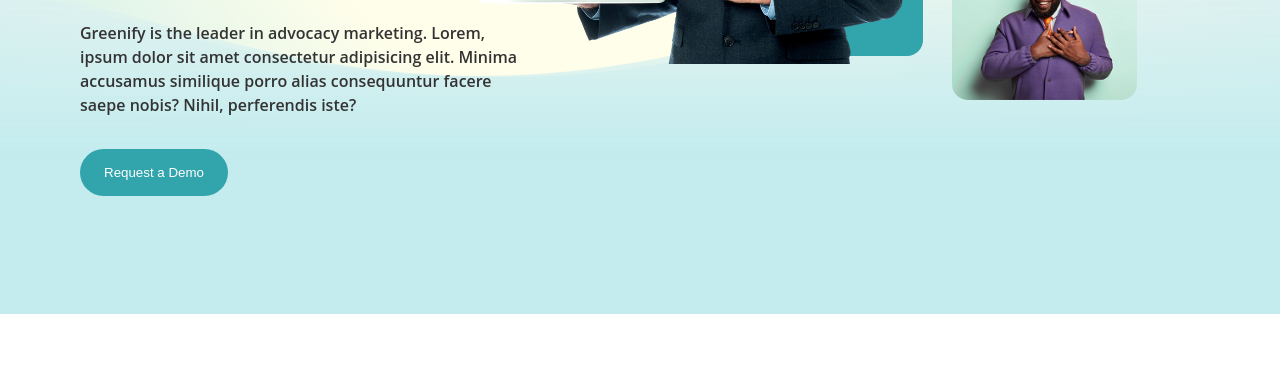
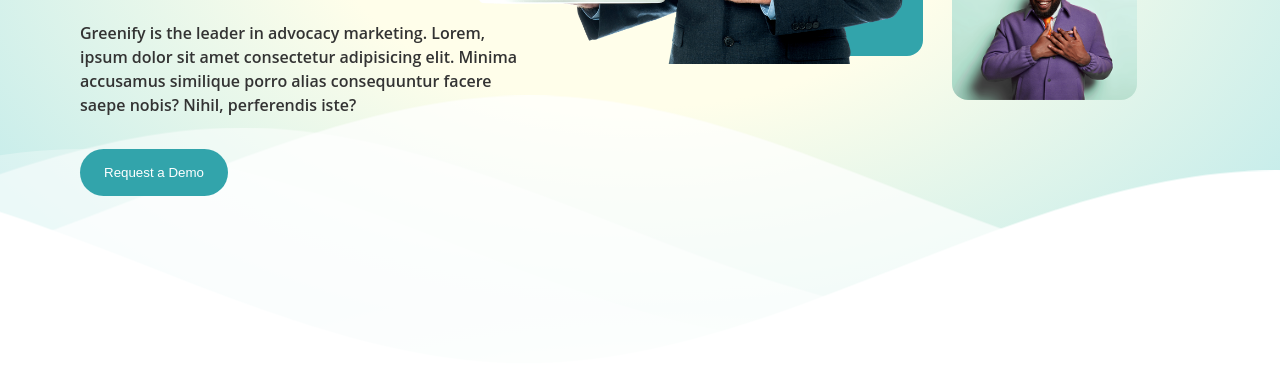
Before and after one commit to Mini-Sylar/Greenify-Landing-Page, a plain HTML site: page index.html in a window 1280 px wide. Shown: the part 486-860 px from the top of the page. Before the commit the page ends 800 px from the top, so only its background shows below. Drawn offline with Linux system fonts and the light colour scheme.

Commit message:
fix everything

```diff
--- a/index.html
+++ b/index.html
@@ -70,9 +70,47 @@
     <main class="main-body">
       <section class="hero-section">
         <!--  -->
-        <div class="ocean">
+        <!-- <div class="ocean">
           <div class="wave"></div>
           <div class="wave"></div>
+        </div> -->
+        <div>
+          <svg
+            class="waves"
+            xmlns="http://www.w3.org/2000/svg"
+            xmlns:xlink="http://www.w3.org/1999/xlink"
+            viewBox="0 24 150 28"
+            preserveAspectRatio="none"
+            shape-rendering="auto"
+          >
+            <defs>
+              <path
+                id="gentle-wave"
+                d="M-160 44c30 0 58-18 88-18s 58 18 88 18 58-18 88-18 58 18 88 18 v44h-352z"
+              />
+            </defs>
+            <g class="parallax">
+              <use
+                xlink:href="#gentle-wave"
+                x="48"
+                y="0"
+                fill="rgba(255,255,255,0.7"
+              />
+              <use
+                xlink:href="#gentle-wave"
+                x="48"
+                y="3"
+                fill="rgba(255,255,255,0.5)"
+              />
+              <use
+                xlink:href="#gentle-wave"
+                x="48"
+                y="5"
+                fill="rgba(255,255,255,0.3)"
+              />
+              <use xlink:href="#gentle-wave" x="48" y="7" fill="#fff" />
+            </g>
+          </svg>
         </div>
         <div class="hero-container">
           <div class="left-side">
--- a/style.css
+++ b/style.css
@@ -110,6 +110,7 @@ main {
   top: -20%;
   right: 0;
   opacity: 1;
+
   /* height: 100rem; */
 }
 .hero-container {
@@ -254,30 +255,66 @@ img {
 .ocean {
   height: 20%;
   width: 100%;
-  position: fixed;
+  position: absolute;
   bottom: 0;
   left: 0;
   background: #c4ecee;
   z-index: -1;
   opacity: 1;
 }
-
-.wave {
-  background: url(./images/wave.svg) repeat-x;
+.waves {
   position: absolute;
-  top: -198px;
-  width: 1200vw;
-  height: 198px;
-  animation: wave 7s cubic-bezier(0.36, 0.45, 0.63, 0.53) infinite;
-  transform: translate3d(0, 0, 0);
-  overflow: hidden;
+  width: 100%;
+  height: 100vh;
+  top: 70%;
+  margin-bottom: -7px;
+  /*Fix for safari gap*/
+  min-height: 300px;
+  max-height: 150px;
+  z-index: -1;
 }
 
-.wave:nth-of-type(2) {
-  top: -175px;
-  animation: wave 7s cubic-bezier(0.36, 0.45, 0.63, 0.53) -0.125s infinite,
-    swell 7s ease -1.25s infinite;
-  opacity: 1;
+.content {
+  position: relative;
+  height: 20vh;
+  text-align: center;
+  background-color: white;
+}
+
+/* Animation */
+
+.parallax > use {
+  animation: move-forever 25s cubic-bezier(0.55, 0.5, 0.45, 0.5) infinite;
+}
+
+.parallax > use:nth-child(1) {
+  animation-delay: -2s;
+  animation-duration: 7s;
+}
+
+.parallax > use:nth-child(2) {
+  animation-delay: -3s;
+  animation-duration: 10s;
+}
+
+.parallax > use:nth-child(3) {
+  animation-delay: -4s;
+  animation-duration: 13s;
+}
+
+.parallax > use:nth-child(4) {
+  animation-delay: -5s;
+  animation-duration: 20s;
+}
+
+@keyframes move-forever {
+  0% {
+    transform: translate3d(-90px, 0, 0);
+  }
+
+  100% {
+    transform: translate3d(85px, 0, 0);
+  }
 }
 
 .nav-links > ul > li > a:after {
@@ -332,7 +369,7 @@ img {
   }
 
   .img-3 {
-    display: none;
+    width: 100%;
   }
   .mobile-logo {
     display: flex;
@@ -464,6 +501,11 @@ img {
     -o-transform: rotate(-135deg);
     transform: rotate(-135deg);
   }
+
+  .wave {
+    width: 300vmin;
+    overflow: hidden;
+  }
 }
 
 @keyframes wave {
```
